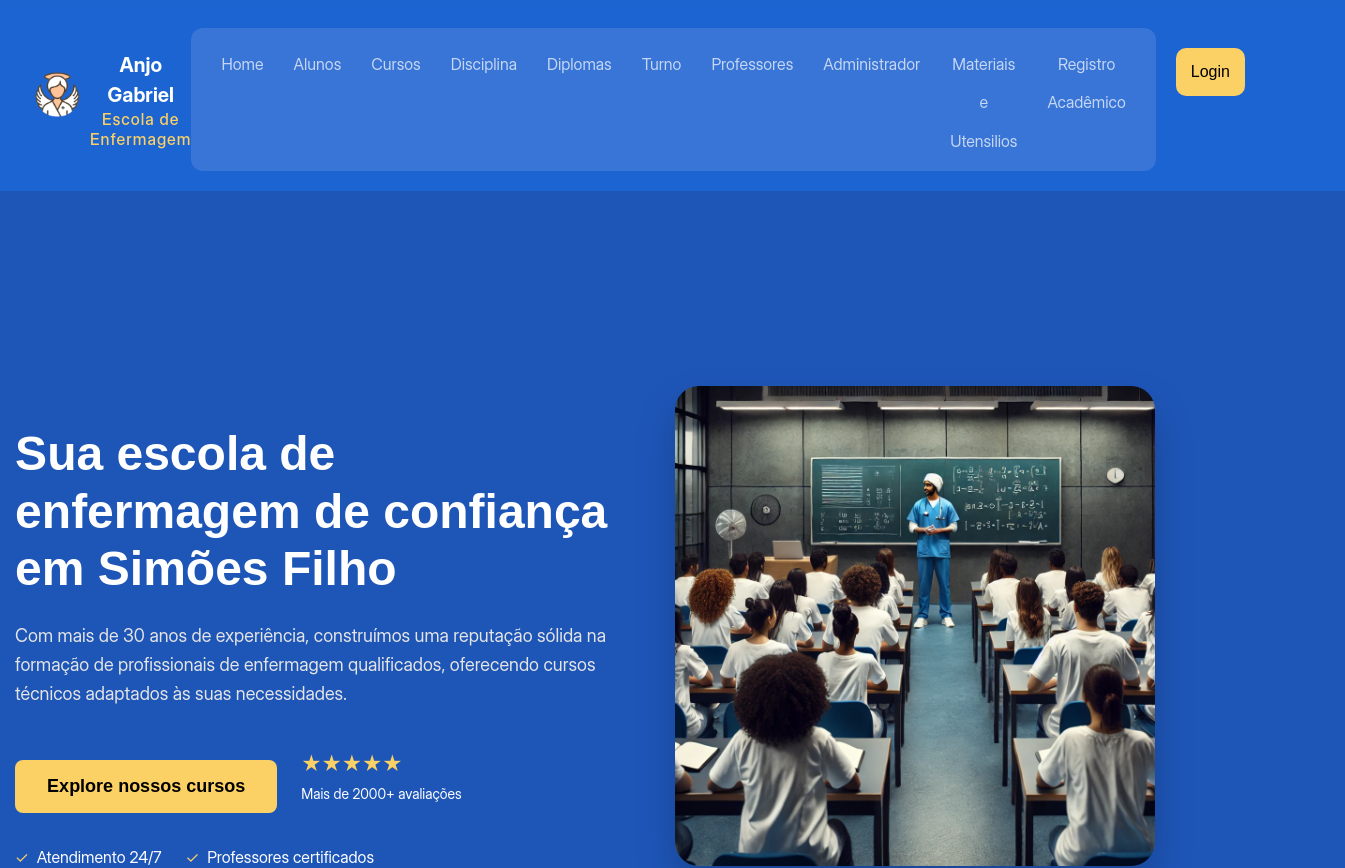
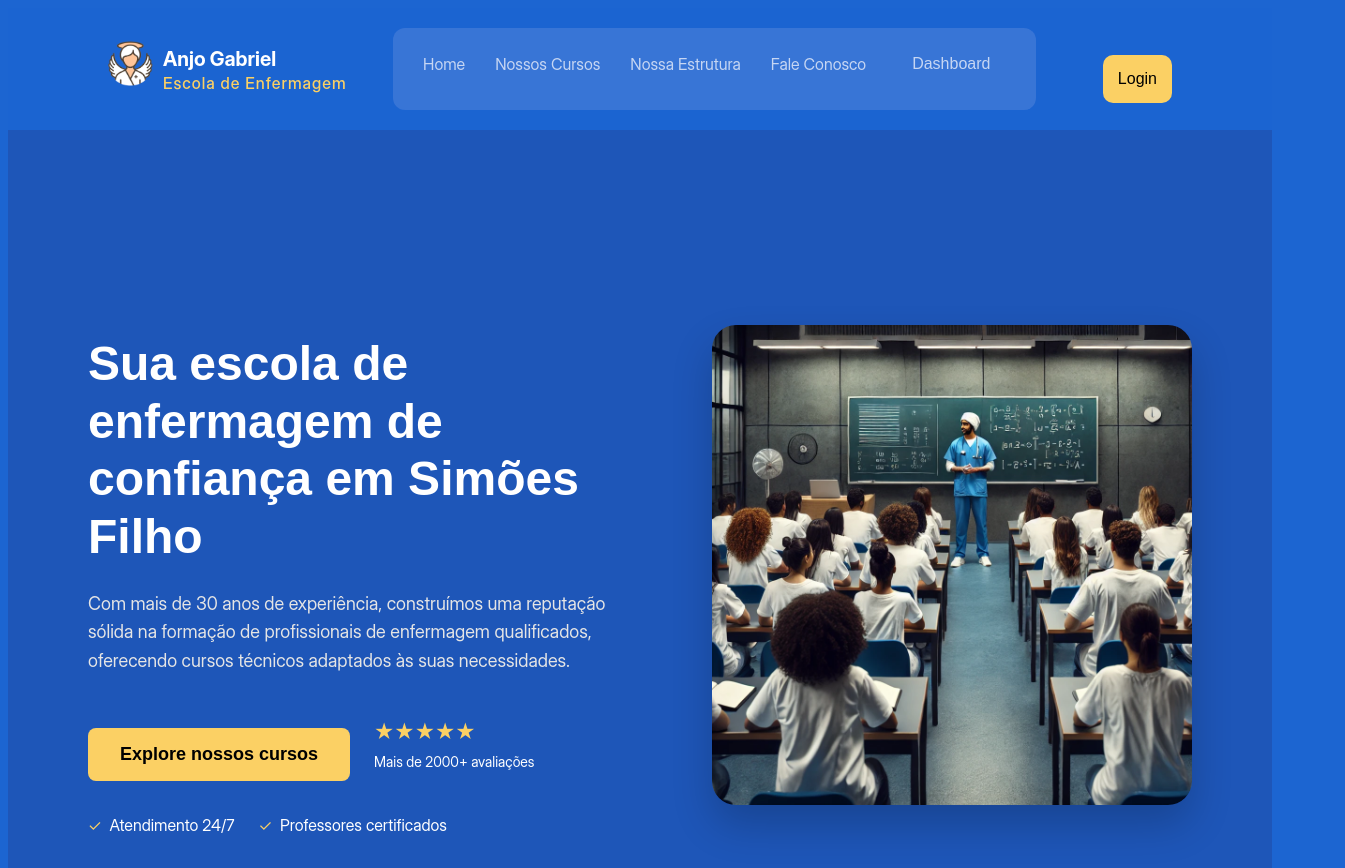
Before and after one commit to MP-oliveira/frontend-anjogabriel, a React (Vite) app in the folder frontend/: page / in a window 1280 px wide. Shown: the top 868 px of the page, 1345 px wide, since content can reach past the window. Built offline with nearby package versions, Linux system fonts and the light colour scheme.

Commit message:
fix: adjusting header

```diff
--- a/frontend/src/components/Addturno/AddTurno.jsx
+++ b/frontend/src/components/Addturno/AddTurno.jsx
@@ -1,4 +1,4 @@
-import React, { useState } from "react";
+import  { useState } from "react";
 import api from "../../services/api"; // Importando o serviço de API
 import '../AddAluno/AddAluno.css';
 
--- a/frontend/src/components/Header/Header.css
+++ b/frontend/src/components/Header/Header.css
@@ -19,6 +19,7 @@
 
   display: flex;
   justify-content: space-between;
+  align-items: center;
 }
 
 /* Classe para aplicar o efeito de blur */
@@ -102,3 +103,86 @@
 .user-text span {
   color: #fbd064;
 }
+
+.dropdown {
+  position: relative;
+  bottom: 15px;
+}
+
+.dropdown-trigger {
+  background: none;
+  border: none;
+  cursor: pointer;
+  font-size: 16px;
+  padding: 8px 16px;
+  color: inherit;
+}
+
+.dropdown-menu {
+  display: none;
+  position: absolute;
+  top: 100%;
+  left: 0;
+  min-width: 220px;
+  background: rgba(255, 255, 255, 0.8);
+  backdrop-filter: blur(8px);
+  border-radius: 12px;
+  padding: 12px;
+  box-shadow:
+    0 4px 15px rgba(0,0,0,0.1),
+    inset 0 0 0 1px rgba(255, 255, 255, 0.5);
+  z-index: 1000;
+  transition: opacity 0.3s ease, transform 0.3s ease;
+  opacity: 0;
+  transform: translateY(-10px);
+}
+
+.dropdown-menu::before {
+  content: '';
+  position: absolute;
+  top: -10px;
+  left: 20px;
+  border-left: 10px solid transparent;
+  border-right: 10px solid transparent;
+  border-bottom: 10px solid rgba(255, 255, 255, 0.8);
+  transition: opacity 0.3s ease;
+}
+
+.dropdown:hover .dropdown-menu {
+  display: block;
+  opacity: 1;
+  transform: translateY(0);
+}
+
+.dropdown:hover .dropdown-menu::before {
+  opacity: 1;
+}
+
+.dropdown-item {
+  display: block;
+  padding: 8px 16px;
+  color: #333;
+  text-decoration: none;
+  font-size: 14px;
+  transition: all 0.2s ease;
+  border-radius: 6px;
+  margin: 2px 0;
+}
+
+.dropdown-item:hover {
+  background: rgba(30, 86, 184, 0.1);
+  color: #1E56B8;
+}
+
+/* Ajuste para mobile */
+@media screen and (max-width: 768px) {
+  .dropdown-menu {
+    position: static;
+    width: 100%;
+    margin-top: 8px;
+
+    &::before {
+      display: none;
+    }
+  }
+}
--- a/frontend/src/components/Header/Header.jsx
+++ b/frontend/src/components/Header/Header.jsx
@@ -1,24 +1,29 @@
 import { useEffect, useState, useContext } from 'react';
 import { UserCircle } from 'phosphor-react';
 import { UserContext } from "../../context/UseContext";
+import { Link } from 'react-scroll';
 
 import Logo from '../../assets/Logo.png';
-import { NavLink, useNavigate } from "react-router-dom";
+import { NavLink, useNavigate, useLocation } from "react-router-dom";
 import './Header.css';
 
 const Header = () => {
-  const  {user, setUser}  = useContext(UserContext); // Obter o setter do estado do usuário
+  const { user, setUser } = useContext(UserContext);
   const [isBlurred, setIsBlurred] = useState(false);
-  const [isAuthenticated, setIsAuthenticated] = useState(false);
-  const [username, setUsername] = useState('');
   const navigate = useNavigate();
-
+  const location = useLocation();
 
   const handleScroll = () => {
     if (window.scrollY > 0) {
       setIsBlurred(true);
     } else {
       setIsBlurred(false);
+    }
+  };
+
+  const handleNavigation = (section) => {
+    if (location.pathname !== '/') {
+      navigate('/', { state: { scrollTo: section } });
     }
   };
 
@@ -30,46 +35,31 @@ const Header = () => {
   }, []);
 
   useEffect(() => {
-    // Verificar se o usuário está autenticado
     const token = localStorage.getItem('token');
-    const userLog = JSON.parse(localStorage.getItem('user')); // Parse a string JSON
+    const userLog = JSON.parse(localStorage.getItem('user'));
 
     if (userLog) {
-
-      const newUser = userLog.role
-      setUser(newUser)// Acessando o email corretamente
+      setUser(userLog.role);
     }
 
-    if (token && userLog) {
-      setIsAuthenticated(true);
-      setUsername(userLog.role?.name || userLog.role?.email); // Ajuste conforme os dados que você está armazenando
-    } else {
-      setIsAuthenticated(false);
+    if (!token || !userLog) {
+      setUser(null);
     }
-  }, []);
+  }, [setUser]);
 
   const handleLogout = async () => {
     try {
-      localStorage.removeItem('token')
-      localStorage.removeItem('user')
-      setUser(null)
-
-      console.log(response, 'logout res')
-      if (response.ok) {
-        // Redirecionar para a página de login após o logout
-        window.location.href = '/login'; // Ou use react-router para redirecionar
-      } else {
-        setError(data.message || 'Erro ao fazer logout');
-      }
+      localStorage.removeItem('token');
+      localStorage.removeItem('user');
+      setUser(null);
+      navigate('/login');
     } catch (err) {
-      setError('Erro de conexão');
+      console.error('Erro ao fazer logout:', err);
     }
-
-
   };
 
   return (
-    <header className={`header header.${isBlurred ? 'blur' : ''}`}>
+    <header className={`header ${isBlurred ? 'blur' : ''}`}>
       <div className="header__container">
         <div className="logo">
           <div className="img">
@@ -81,34 +71,77 @@ const Header = () => {
         </div>
         <div className="links">
           <li>
-            <NavLink to={`/`} className="nav-link">Home</NavLink>
+            <NavLink to="/" className="nav-link">Home</NavLink>
           </li>
           <li>
-            <NavLink to={`/alunos`} className="nav-link">Alunos</NavLink>
+            <Link
+              activeClass="active"
+              to="sectionTwo"
+              spy={true}
+              smooth={true}
+              offset={-70}
+              duration={500}
+              className="nav-link"
+              onClick={() => {
+                if (location.pathname !== '/') {
+                  navigate('/');
+                }
+              }}
+            >
+              Nossos Cursos
+            </Link>
           </li>
           <li>
-            <NavLink to={`/cursos`} className="nav-link">Cursos</NavLink>
+            <Link
+              activeClass="active"
+              to="sectionThree"
+              spy={true}
+              smooth={true}
+              offset={-70}
+              duration={500}
+              className="nav-link"
+              onClick={() => {
+                if (location.pathname !== '/') {
+                  navigate('/');
+                }
+              }}
+            >
+              Nossa Estrutura
+            </Link>
           </li>
           <li>
-            <NavLink to={`/disciplinas`} className="nav-link">Disciplina</NavLink>
+            <Link
+              activeClass="active"
+              to="sectionFour"
+              spy={true}
+              smooth={true}
+              offset={-70}
+              duration={500}
+              className="nav-link"
+              onClick={() => {
+                if (location.pathname !== '/') {
+                  navigate('/');
+                }
+              }}
+            >
+              Fale Conosco
+            </Link>
           </li>
-          <li>
-            <NavLink to={`/diplomas`} className="nav-link">Diplomas</NavLink>
-          </li>
-          <li>
-            <NavLink to={`/turnos`} className="nav-link">Turno</NavLink>
-          </li>
-          <li>
-            <NavLink to={`/professores`} className="nav-link">Professores</NavLink>
-          </li>
-          <li>
-            <NavLink to={`/admins`} className="nav-link">Administrador</NavLink>
-          </li>
-          <li>
-            <NavLink to={`/materialeutensilios`} className="nav-link">Materiais e Utensilios</NavLink>
-          </li>
-          <li>
-            <NavLink to={`/registroacademico`} className="nav-link">Registro Acadêmico</NavLink>
+          <li className="dropdown">
+            <button className="nav-link dropdown-trigger">
+              Dashboard
+            </button>
+            <div className="dropdown-menu">
+              <NavLink to="/alunos" className="dropdown-item">Alunos</NavLink>
+              <NavLink to="/professores" className="dropdown-item">Professores</NavLink>
+              <NavLink to="/cursos" className="dropdown-item">Cursos</NavLink>
+              <NavLink to="/disciplinas" className="dropdown-item">Disciplina</NavLink>
+              <NavLink to="/diplomas" className="dropdown-item">Diplomas</NavLink>
+              <NavLink to="/turnos" className="dropdown-item">Turno</NavLink>
+              <NavLink to="/admins" className="dropdown-item">Administrador</NavLink>
+              <NavLink to="/materialeutensilios" className="dropdown-item">Materiais e Utensílios</NavLink>
+              <NavLink to="/registroacademico" className="dropdown-item">Registro Acadêmico</NavLink>
+            </div>
           </li>
         </div>
         <div className="login">
@@ -118,12 +151,12 @@ const Header = () => {
                 <UserCircle size={30} color="#C6D6F3" />
               </div>
               <div className="user-text">
-                Bem Vindo <span>{user.nome}!</span>
+                Bem Vindo <span>{user.nome || user.email}!</span>
                 <button onClick={handleLogout} className="logout-button">Logout</button>
               </div>
             </>
           ) : (
-            <button onClick={() => navigate('/login')} className="login-button">{!user ? 'Login': 'Logout'}</button>
+            <button onClick={() => navigate('/login')} className="login-button">Login</button>
           )}
         </div>
       </div>
--- a/package.json
+++ b/package.json
@@ -5,6 +5,7 @@
     "input": "^1.0.1",
     "label": "^0.2.2",
     "react-icons": "^5.4.0",
+    "react-scroll": "^1.9.0",
     "react-to-print": "^3.0.2",
     "shadcn-ui": "^0.9.4"
   }
```
Also changed, not shown: frontend/src/context/UseContext.jsx (+6 -1 lines), frontend/src/pages/SectionThree/SectionThree.jsx (+6 -6 lines), 1 other file (tests, documents, lock files or other folders).
